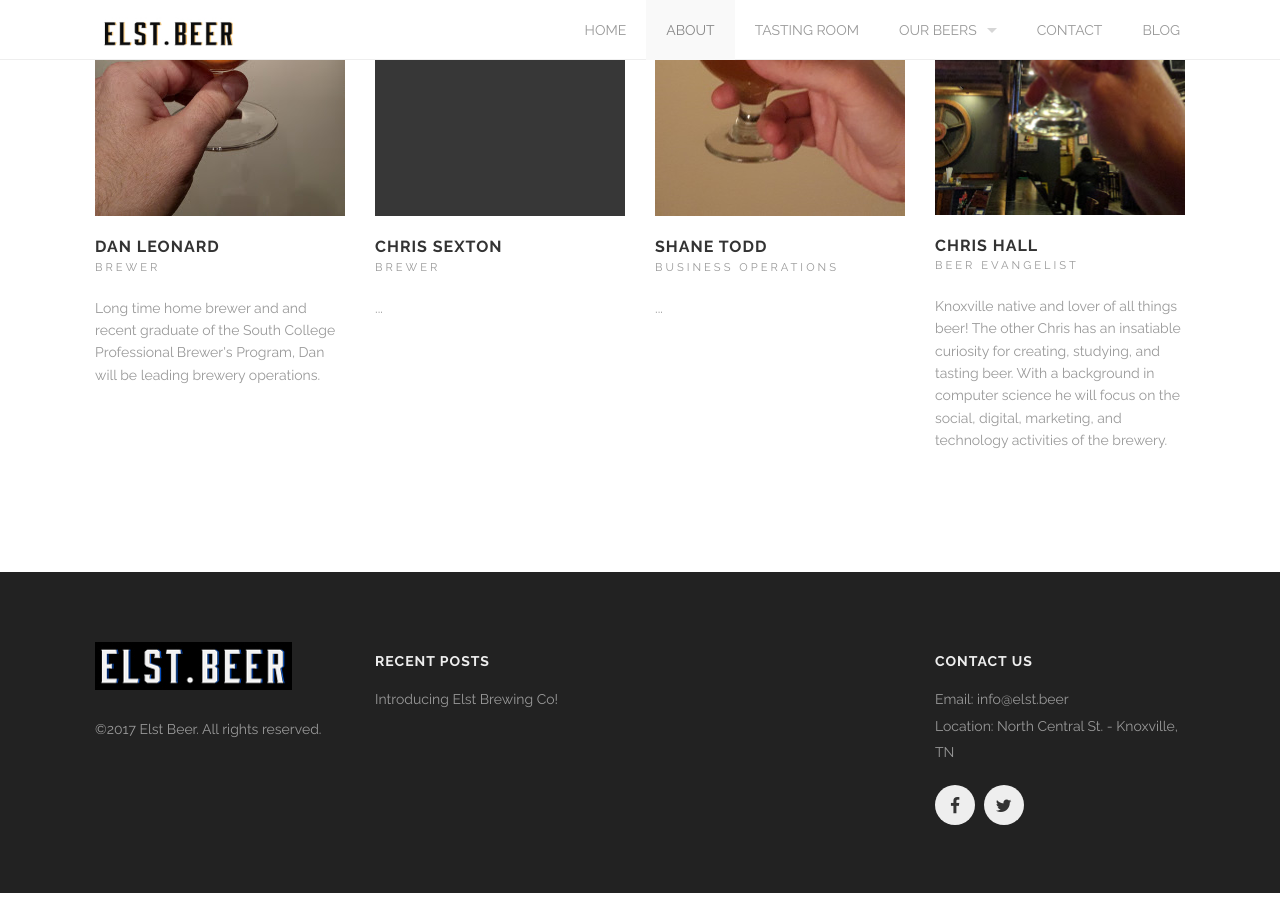
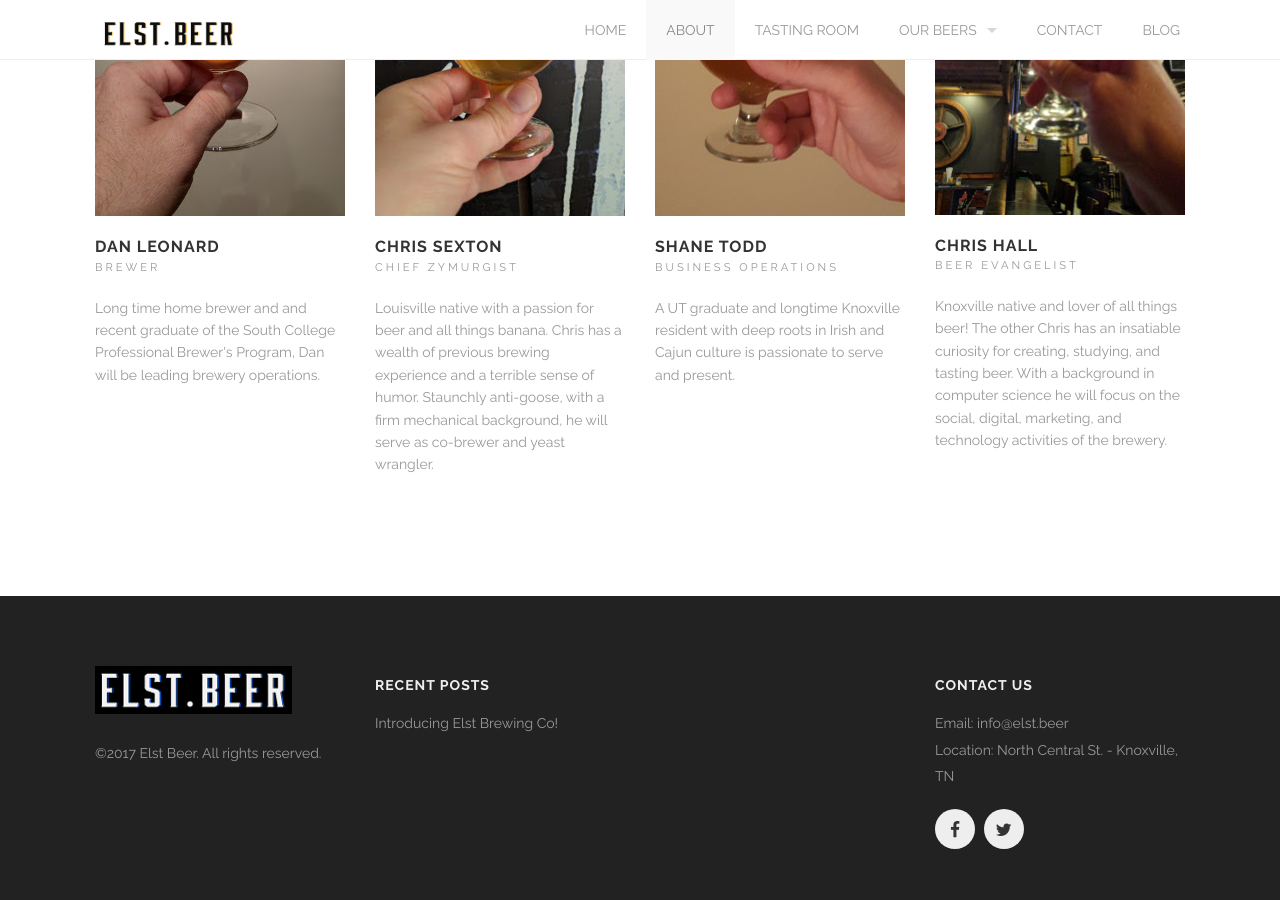
Before and after one commit to elst-beer/elst-beer.github.io, a Jekyll site: the page built from about.html, in a window 1280 px wide and 900 px high, scrolled down 929 px. Built offline with Jekyll 4.4.1, drawn with Linux system fonts in a browser that asks for light colours.

```diff
--- a/about.html
+++ b/about.html
@@ -9,13 +9,13 @@ members:
       Long time home brewer and and recent graduate of the South College Professional Brewer's Program, Dan will be leading brewery operations.
     avatar: images/profile/dan.jpg
   - name: Chris Sexton
-    position: Brewer
-    desc: ...
+    position: Chief Zymurgist
+    desc: Louisville native with a passion for beer and all things banana. Chris has a wealth of previous brewing experience and a terrible sense of humor. Staunchly anti-goose, with a firm mechanical background, he will serve as co-brewer and yeast wrangler.
     avatar: images/profile/sexton.jpg
     socials:
   - name: Shane Todd
     position: Business Operations
-    desc: ...
+    desc: A UT graduate and longtime Knoxville resident with deep roots in Irish and Cajun culture is passionate to serve and present.
     avatar: images/profile/shane.jpg
     socials:
   - name: Chris Hall
```
Also changed, not shown: images/profile/sexton.jpg.
